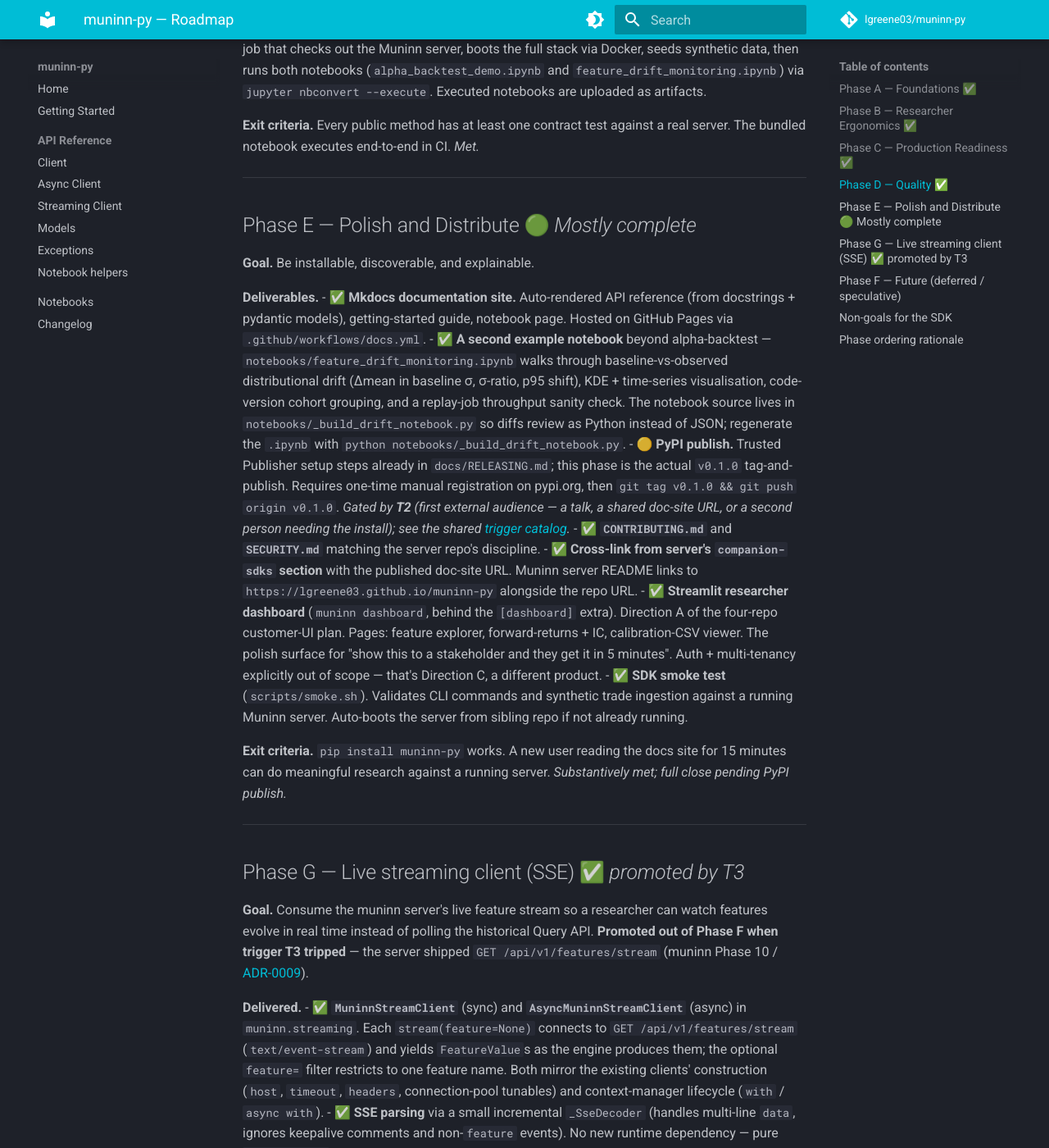
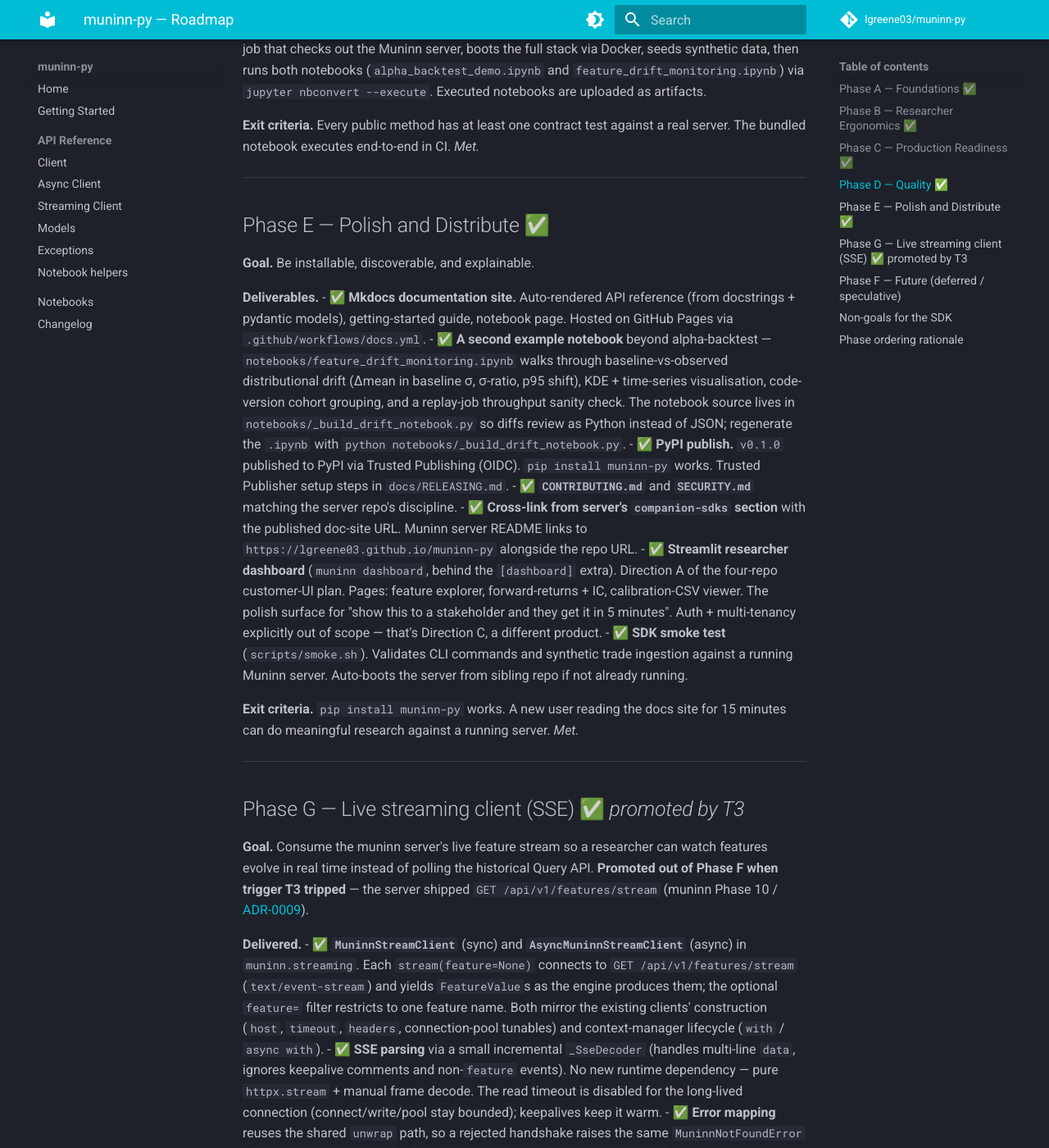
Before and after one commit to lgreene03/muninn-py, an MkDocs documentation site: the page built from docs/ROADMAP.md, in a window 1280 px wide and 1400 px high, scrolled down 2273 px. Shown: the whole window at 82% size. Built offline with MkDocs 1.6.1 and Material for MkDocs 9.7.7, drawn with Linux system fonts in a browser that asks for light colours; comment, search, counter and statistics services are not loaded.

Commit message:
Mark Phase E complete — v0.1.0 published to PyPI

```diff
--- a/docs/ROADMAP.md
+++ b/docs/ROADMAP.md
@@ -66,20 +66,20 @@
 
 ---
 
-## Phase E — Polish and Distribute 🟢 _Mostly complete_
+## Phase E — Polish and Distribute ✅
 
 **Goal.** Be installable, discoverable, and explainable.
 
 **Deliverables.**
 - ✅ **Mkdocs documentation site.** Auto-rendered API reference (from docstrings + pydantic models), getting-started guide, notebook page. Hosted on GitHub Pages via `.github/workflows/docs.yml`.
 - ✅ **A second example notebook** beyond alpha-backtest — `notebooks/feature_drift_monitoring.ipynb` walks through baseline-vs-observed distributional drift (Δmean in baseline σ, σ-ratio, p95 shift), KDE + time-series visualisation, code-version cohort grouping, and a replay-job throughput sanity check. The notebook source lives in `notebooks/_build_drift_notebook.py` so diffs review as Python instead of JSON; regenerate the `.ipynb` with `python notebooks/_build_drift_notebook.py`.
-- 🟡 **PyPI publish.** Trusted Publisher setup steps already in `docs/RELEASING.md`; this phase is the actual `v0.1.0` tag-and-publish. Requires one-time manual registration on pypi.org, then `git tag v0.1.0 && git push origin v0.1.0`. _Gated by **T2** (first external audience — a talk, a shared doc-site URL, or a second person needing the install); see the shared [trigger catalog](https://github.com/lgreene03/sleipnir/blob/main/docs/TRIGGERS.md)._
+- ✅ **PyPI publish.** `v0.1.0` published to PyPI via Trusted Publishing (OIDC). `pip install muninn-py` works. Trusted Publisher setup steps in `docs/RELEASING.md`.
 - ✅ **`CONTRIBUTING.md`** and **`SECURITY.md`** matching the server repo's discipline.
 - ✅ **Cross-link from server's `companion-sdks` section** with the published doc-site URL. Muninn server README links to `https://lgreene03.github.io/muninn-py` alongside the repo URL.
 - ✅ **Streamlit researcher dashboard** (`muninn dashboard`, behind the `[dashboard]` extra). Direction A of the four-repo customer-UI plan. Pages: feature explorer, forward-returns + IC, calibration-CSV viewer. The polish surface for "show this to a stakeholder and they get it in 5 minutes". Auth + multi-tenancy explicitly out of scope — that's Direction C, a different product.
 - ✅ **SDK smoke test** (`scripts/smoke.sh`). Validates CLI commands and synthetic trade ingestion against a running Muninn server. Auto-boots the server from sibling repo if not already running.
 
-**Exit criteria.** `pip install muninn-py` works. A new user reading the docs site for 15 minutes can do meaningful research against a running server. _Substantively met; full close pending PyPI publish._
+**Exit criteria.** `pip install muninn-py` works. A new user reading the docs site for 15 minutes can do meaningful research against a running server. _Met._
 
 ---
 
```
